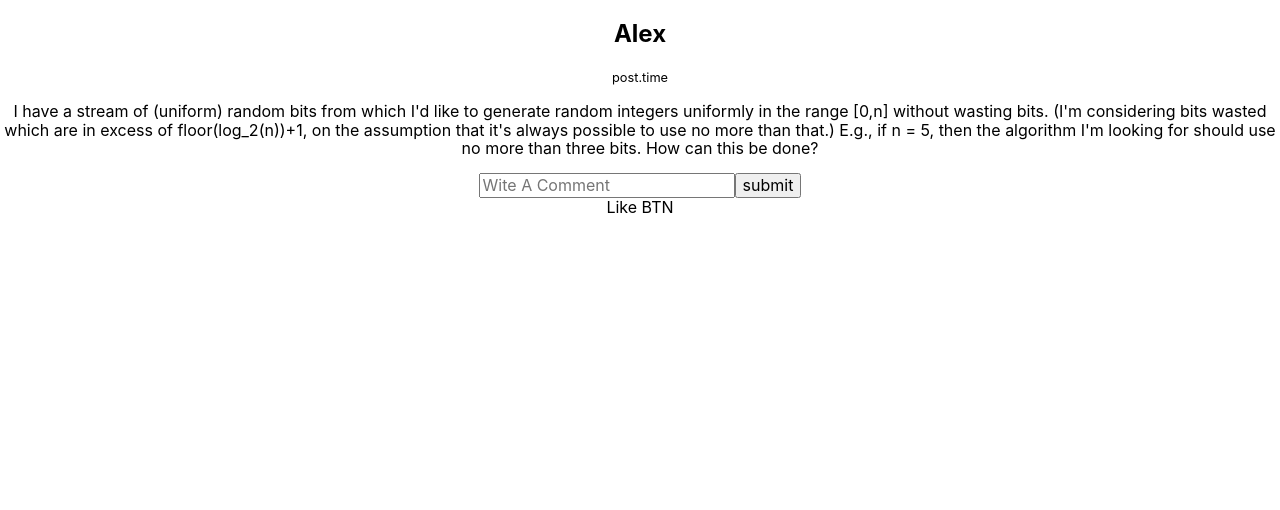
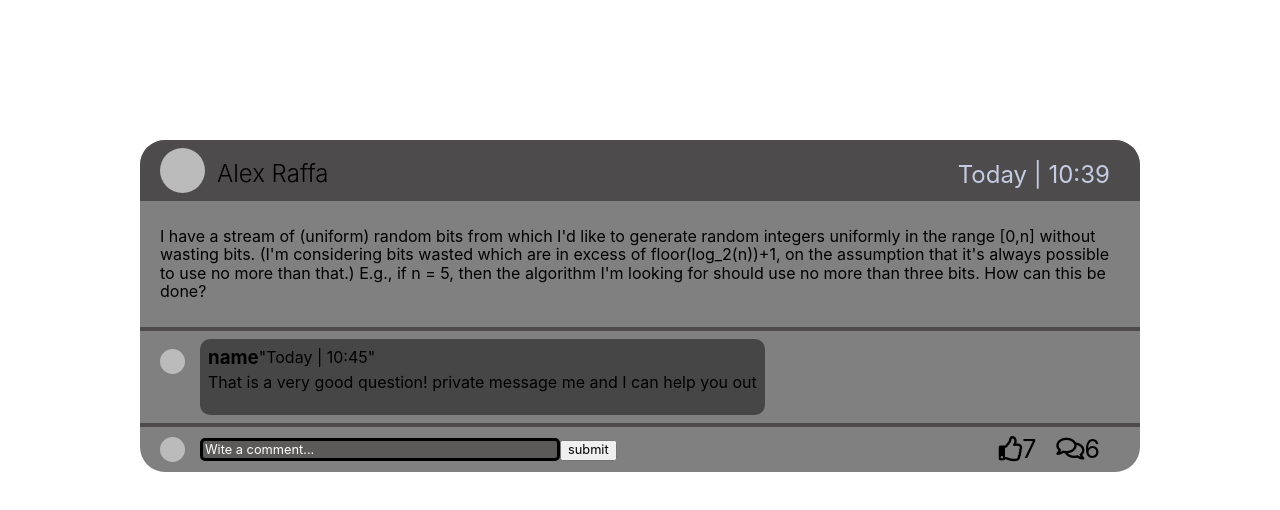
Before and after one commit to Dev-s-Den/Devs-Den, a React (Create React App) app in the folder Client/devs-den/: page / in a window 1280 px wide. Shown: the top 510 px of the page. Built offline with nearby package versions, Linux system fonts and the light colour scheme.

Commit message:
basic layout of post

```diff
--- a/Client/devs-den/src/Post.jsx
+++ b/Client/devs-den/src/Post.jsx
@@ -1,19 +1,24 @@
-import React from "react"
+import React, { useState } from "react"
 
-import "Post.scss"
+import "./Post.scss"
 
 export default function Post() {
 
   const post = {
-    name: "Alex",
+    name: "Alex Raffa",
     time: "Today | 10:39",
     content: "I have a stream of (uniform) random bits from which I'd like to generate random integers uniformly in the range [0,n] without wasting bits. (I'm considering bits wasted which are in excess of floor(log_2(n))+1, on the assumption that it's always possible to use no more than that.) E.g., if n = 5, then the algorithm I'm looking for should use no more than three bits. How can this be done?"
-
-
   }
 
-  return(
-    <article className="post">
+  const comments = [{ avatar: "blank", name: "Bob Dylan", time: "Today | 10:45", content: "That is a very good question private message me and i can help you out" }, { avatar: "blank", name: "Jerry Mcquire", time: " January 11 2022, 10:39", content: "Ive got no clue" }, { avatar: "blank", name: "Billy Bishop", time: " January 18 201", content: "Holy Moly that is very smart i will give it a try" }]
+
+  const [showComment, setShowComment] = useState(true)
+
+  const switchCommentShow = () => setShowComment(showComment ? false : true)
+
+  return (
+    <div className="post">
+
       <header className="post--header">
 
         <div className="post--header--left">
@@ -23,7 +28,7 @@ export default function Post() {
         </div>
 
         <div className="post--header--left">
-        <small className="post--Time">post.time</small>
+          <small className="post--Time">{post.time}</small>
         </div>
 
       </header>
@@ -32,24 +37,43 @@ export default function Post() {
         <p>{post.content}</p>
       </div>
 
+      <div className="post--comments">
+        <article className="comment">
+        <span className="comment--user--avatar"></span>
+          <div className="comment--body">
+            <header className="comment--header">
+              <h3 className="comment--name">name</h3>
+              <span className="comment--time">"Today | 10:45"</span>
+            </header>
+            <p className="comment--text">That is a very good question! private message me and I can help you out</p>
+          </div>
+
+
+        </article>
+      </div>
+
       <footer className="post--footer">
 
         <div className="post--footer--left" >
           <span className="post--user--avatar"></span>
-
           <form>
-          <input type="text" placeholder="Wite A Comment" />
+            <input type="text" placeholder="Wite a comment..." />
             <button type="submit">submit</button>
           </form>
-
         </div>
 
-
         <span className="post--actions">
-        Like BTN
+          <span>
+            <i className="far fa-thumbs-up"></i>
+            7
+          </span>
+          <span onClick={switchCommentShow}>
+            <i className="far fa-comments"></i>
+            6
+          </span>
         </span>
 
       </footer>
-  </article>
+    </div>
   )
 }
--- a/Client/devs-den/src/Post.scss
+++ b/Client/devs-den/src/Post.scss
@@ -0,0 +1,141 @@
+.post {
+	margin: 140px 140px;
+  overflow: auto;
+  border-radius: 25px ;
+  background-color: grey;
+}
+
+.post--header {
+	padding: 8px 20px;
+	background-color: rgb(77, 75, 75);
+	display: flex;
+	justify-content: space-between;
+	align-items: center;
+  overflow: auto;
+
+}
+.post--header--left {
+	display: flex
+}
+
+.post--avatar {
+
+	height: 45px;
+  width: 45px;
+  background-color: #bbb;
+  border-radius: 50%;
+  display: inline-block;
+}
+
+.post--name {
+	font-size: 24px;
+
+	margin: 0.5em 0px 0px 0.5em;
+	font-weight: 300;
+}
+
+.post--Time {
+
+	color: #c5cbe3;
+	margin-top: 8px;
+	font-size: 24px;
+	padding: 2px 10px;
+}
+
+.post--body {
+	padding: 10px 20px;
+	word-wrap: break-word;
+  text-align: left;
+}
+
+.post--footer {
+	display: flex;
+	justify-content: space-between;
+	align-items: center;
+	padding: 8px 20px;
+	font-size: 0.8em;
+	border-top: 4px solid rgb(77, 75, 75);
+
+}
+
+.post--footer--left {
+	display:flex;
+	align-items: center;
+  ::placeholder {
+    color: white;
+  }
+  input {
+    background-color: rgb(92, 89, 89);
+    border: 3px solid black;
+    border-radius: 5px;
+    width: 350px;
+    height: 15px;
+    color: white;
+
+  }
+}
+
+.post--user--avatar {
+	height: 25px;
+  width: 25px;
+  background-color: #bbb;
+  border-radius: 50%;
+  display: inline-block;
+  margin-right: 15px;
+}
+
+.post--actions {
+  font-size: 25px;
+  span {
+    margin-right: 20px;
+  }
+}
+
+.post--comments{
+  border-top: 4px solid rgb(77, 75, 75);
+}
+
+// TESTING FOR COMMENTS
+
+.comment {
+  display: flex;
+  align-items: center;
+
+}
+
+.comment--user--avatar{
+  align-self: flex-start;
+  height: 25px;
+  width: 25px;
+  background-color: #bbb;
+  border-radius: 50%;
+  display: inline-block;
+  margin-right: 15px;
+  margin-top: 10px;
+}
+
+.comment--body{
+  display:flex;
+  flex-direction: column;
+  background-color: rgb(70, 70, 70);
+  align-items: flex-start;
+  padding:8px;
+  border-radius: 10px;
+  h3 {
+    margin:0;
+  }
+  p {
+    margin-top: 5px;
+  }
+
+}
+
+.post--comments{
+  padding: 8px 20px
+}
+
+.comment--header {
+  display:flex;
+  justify-content: space-between;
+  align-items: center;
+}
```
Lines whose indentation alone changed are shown as unchanged.
